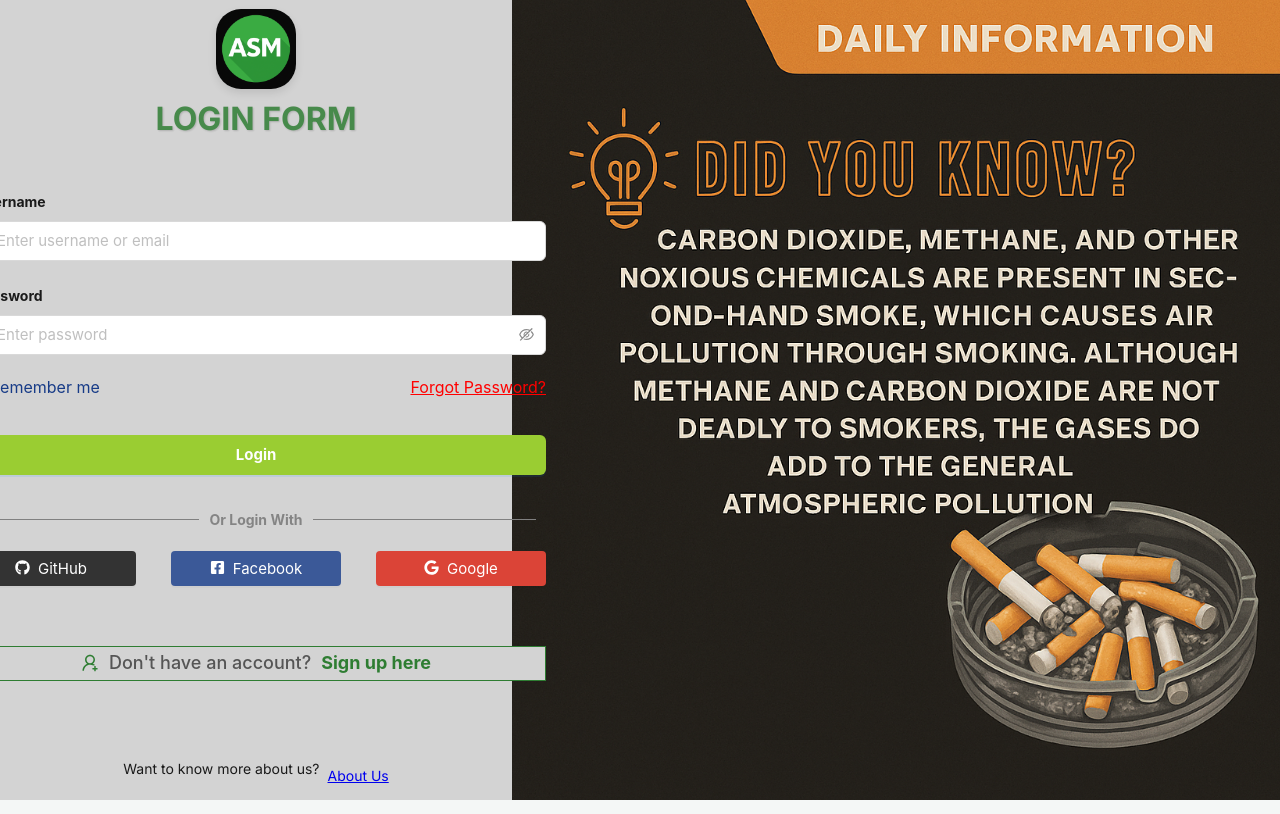
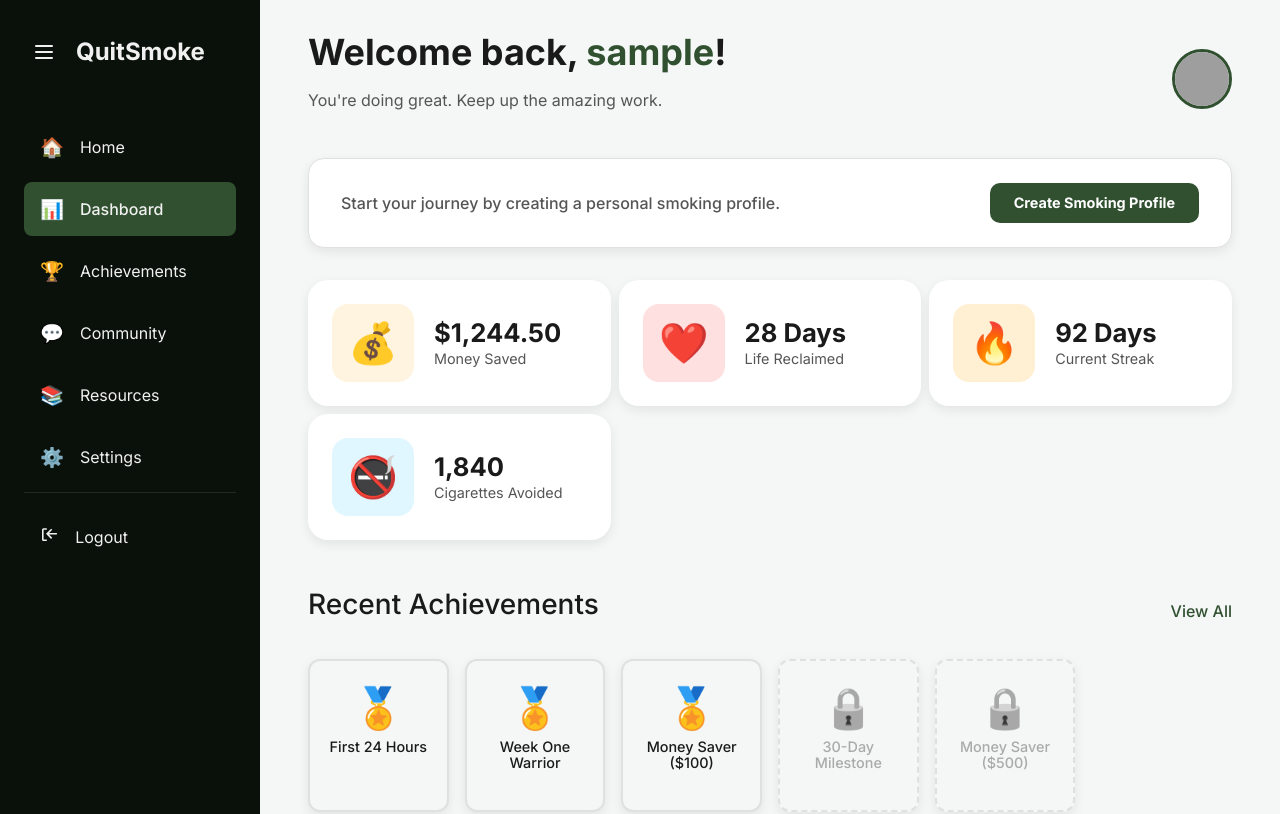
Before and after one commit to ruxenb/FE-Smoking-Cessation, a React (Vite) app in the folder FE-demo/: page /dashboard in a window 1280 px wide. Before the commit this address led to /login. Shown: the top 814 px of the page. Built offline with nearby package versions, Linux system fonts and the light colour scheme; sample sign-in values are in the browser's storage; grey boxes are pictures that could not be loaded.

Commit message:
Hotfix: get loged out when reload login required pages

```diff
--- a/FE-demo/src/components/dashboard/dashboard.css
+++ b/FE-demo/src/components/dashboard/dashboard.css
@@ -12,7 +12,12 @@
     --sidebar-bg:#0A100A;
     --input-bg: #fff;
     --input-text-color: #1a1a1a;
+    --stat-card-bg:#ffffff;
 
+    --money-background-fff4e0:#fff4e0;
+    --streak-background-fff0d4:#fff0d4;
+    --life-background-ffe0e0: #ffe0e0;
+    --cigarettes-background-e0f7ff: #e0f7ff;
 
     --sidebar-width-expanded: 260px;
     --sidebar-width-collapsed: 80px;
@@ -36,6 +41,14 @@
     --input-bg: #1f261f;
     --input-text-color: #f0f0f0;
     --border-top-color: rgba(255, 255, 255, 0.1);
+    --stat-card-bg:#121812;
+
+    --money-background-fff4e0:#513a19;
+    --streak-background-fff0d4:#432c09;
+    --life-background-ffe0e0: #460000;
+    --cigarettes-background-e0f7ff: #003446;
+
+
 }
 
 * {
@@ -218,7 +231,7 @@ body {
 }
 
 .stat-card {
-    background-color: var(--bg-light);
+    background-color: var(--stat-card-bg);
     /* Refinement: A lighter border looks cleaner, closer to the image. */
     border: 2px solid var(--statcard-border);
     border-radius: 20px;
@@ -240,14 +253,14 @@ body {
     justify-content: center;
     /* Background color will now be set by modifier classes below. */
 }
-.card-icon.money { background-color: #fff4e0; }
+/* .card-icon.money { background-color: #fff4e0; }
 .card-icon.health { background-color: #ffe0e0; }
 .card-icon.streak { background-color: #fff0d4; }
-.card-icon.avoided { background-color: #E0F7FF; }
-.card-icon--money { background-color: #fff4e0; }
-.card-icon--health { background-color: #ffe0e0; }
-.card-icon--streak { background-color: #fff0d4; }
-.card-icon--avoided { background-color: #E0F7FF; }
+.card-icon.avoided { background-color: #E0F7FF; } */
+.card-icon--money { background-color: var(--money-background-fff4e0); }
+.card-icon--health { background-color: var(--life-background-ffe0e0); }
+.card-icon--streak { background-color: var(--streak-background-fff0d4); }
+.card-icon--avoided { background-color: var(--cigarettes-background-e0f7ff); }
 [data-theme="dark"] .card-icon { color: #333; /* Make emoji colors pop on dark backgrounds */}
 .card-content { display: flex; flex-direction: column; }
 .stat-value {
--- a/FE-demo/src/components/dashboard/dashboard.jsx
+++ b/FE-demo/src/components/dashboard/dashboard.jsx
@@ -39,17 +39,17 @@ function MainContent({ username, hasProfile, onCreateProfileClick, onEditProfile
       {/* Nếu CHƯA có profile, hiển thị prompt tạo mới */}
       {!hasProfile ? (
         <section className="profile-prompt-section">
-          <p>Bắt đầu hành trình của bạn bằng cách tạo một hồ sơ cá nhân.</p>
+          <p>Start your journey by creating a personal smoking profile.</p>
           <button className="profile-prompt-button" onClick={onCreateProfileClick}>
-            Tạo Hồ Sơ Hút Thuốc
+            Create Smoking Profile
           </button>
         </section>
       ) : (
         // Nếu ĐÃ có profile, hiển thị prompt cập nhật
         <section className="profile-prompt-section">
-          <p>Hồ sơ của bạn đã sẵn sàng. Cập nhật nếu thói quen của bạn thay đổi.</p>
+          <p>Your profile is ready. Update it if your habits change.</p>
           <button className="profile-prompt-button" onClick={onEditProfileClick}>
-            Cập Nhật Hồ Sơ
+            Update Profile
           </button>
         </section>
       )}
--- a/FE-demo/src/components/protectedRoute/protectedRoute.jsx
+++ b/FE-demo/src/components/protectedRoute/protectedRoute.jsx
@@ -6,8 +6,13 @@ import { useLocation, Navigate } from "react-router-dom";
 import { useUser } from "/src/userContext/UserContext";
 
 const ProtectedRoute = ({ children }) => {
-  const { user } = useUser(); // lấy user từ context
+  const { user, loading } = useUser(); // lấy user từ context
   const location = useLocation(); // lấy vị trí hiện tại (trang web) của object
+
+  if (loading) {
+    // Có thể thay thế bằng một component Spinner đẹp hơn
+    return <div>Loading...</div>;
+  }
 
   // Check nếu user object tồn tại (nghĩa là đã log in)
   if (!user) {
--- a/FE-demo/src/pages/DashboardPage/index.jsx
+++ b/FE-demo/src/pages/DashboardPage/index.jsx
@@ -97,11 +97,11 @@ function Dashboard() {
         // --- LOGIC CẬP NHẬT ---
         const profileId = user.smokingProfile.smokingProfileId;
         response = await updateSmokingProfile(profileId, submitData, fullToken);
-        toast.success("Cập nhật thông tin thành công!");
+        toast.success("Information updated successfully!");
       } else {
         // --- LOGIC TẠO MỚI ---
         response = await createSmokingProfile(submitData, fullToken);
-        toast.success("Tạo hồ sơ thành công! Bắt đầu hành trình của bạn nào!");
+        toast.success("Profile created successfully! Let's start your journey!");
       }
 
       if (response && response.data?.status === "success") {
@@ -113,7 +113,7 @@ function Dashboard() {
         closeProfileOverlay(); // Đóng overlay sau khi thành công
       }
     } catch (error) {
-      const errorMsg = error.response?.data?.message || "Đã có lỗi xảy ra. Vui lòng thử lại.";
+      const errorMsg = error.response?.data?.message || "An error occurred. Please try again.";
       toast.error(errorMsg);
       console.error("Failed to save profile:", error);
     }
--- a/FE-demo/src/userContext/userContext.jsx
+++ b/FE-demo/src/userContext/userContext.jsx
@@ -21,12 +21,24 @@ export function UserProvider({ children }) {
   // Khi muốn thay đổi giá trị của user, bạn sẽ gọi setUser(newValue) với giá trị mới
   const [user, setUser] = useState(null); // user là giá trị state hiện tại, setUser là hàm để cập nhật giá trị của user
 
+    // Thêm một state loading, mặc định là true khi app vừa khởi động
+  const [loading, setLoading] = useState(true);
+
   // Load user từ localStorage khi app khởi động
   useEffect(() => {
+    try {
     const storedUser = localStorage.getItem("user");
     // Nếu storedUser không phải null, dùng JSON.parse(storedUser) để chuyển chuỗi JSON(string) thành object JavaScript
     if (storedUser) {
       setUser(JSON.parse(storedUser));
+    }
+  }catch(error){
+    console.error("Failed to parse user from localStorage", error);
+      // Nếu có lỗi, xóa user cũ để tránh lỗi lặp lại
+      localStorage.removeItem("user");
+  }finally {
+      // Dù thành công hay thất bại, báo hiệu rằng quá trình tải đã xong
+      setLoading(false);
     }
   }, []);
 
@@ -42,7 +54,7 @@ export function UserProvider({ children }) {
   };
 
   return (
-    <UserContext.Provider value={{ user, setUser, logout }}>
+    <UserContext.Provider value={{ user, setUser, logout, loading }}>
       {children}
     </UserContext.Provider>
   );
```
